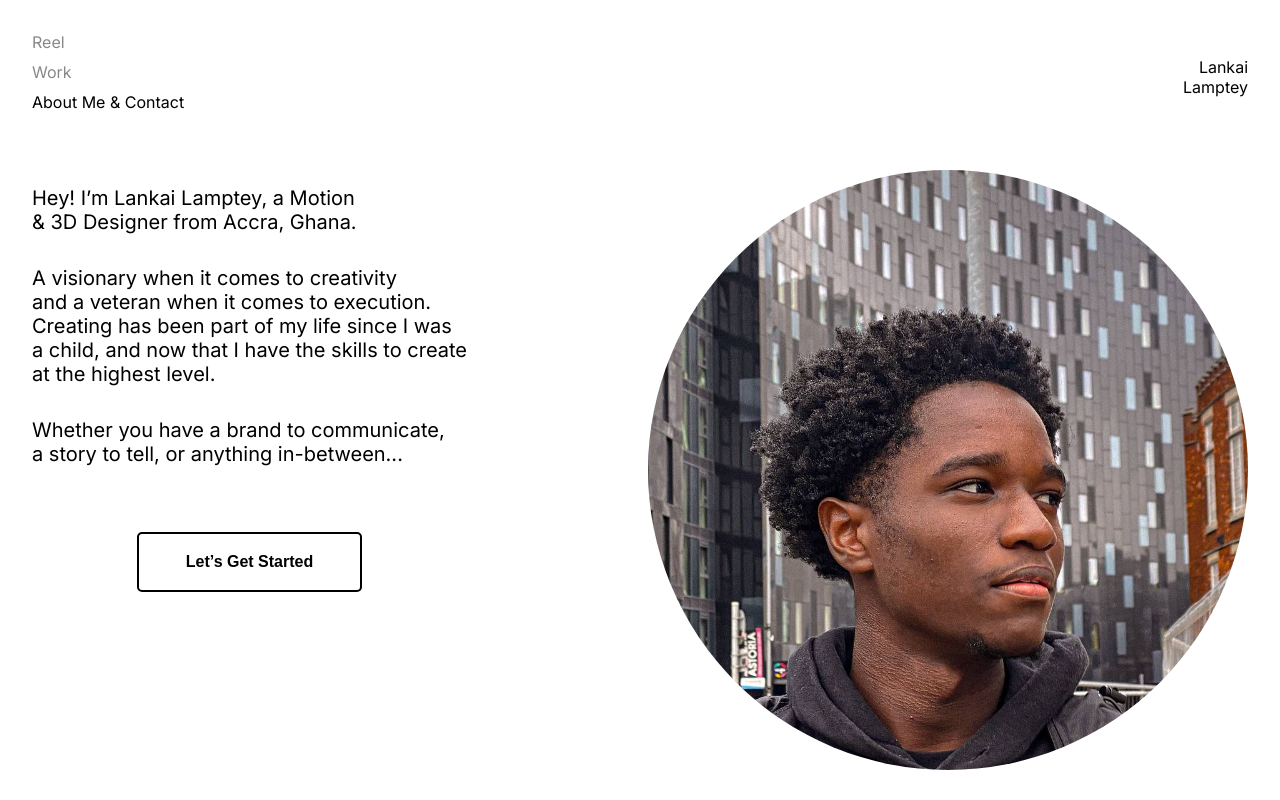
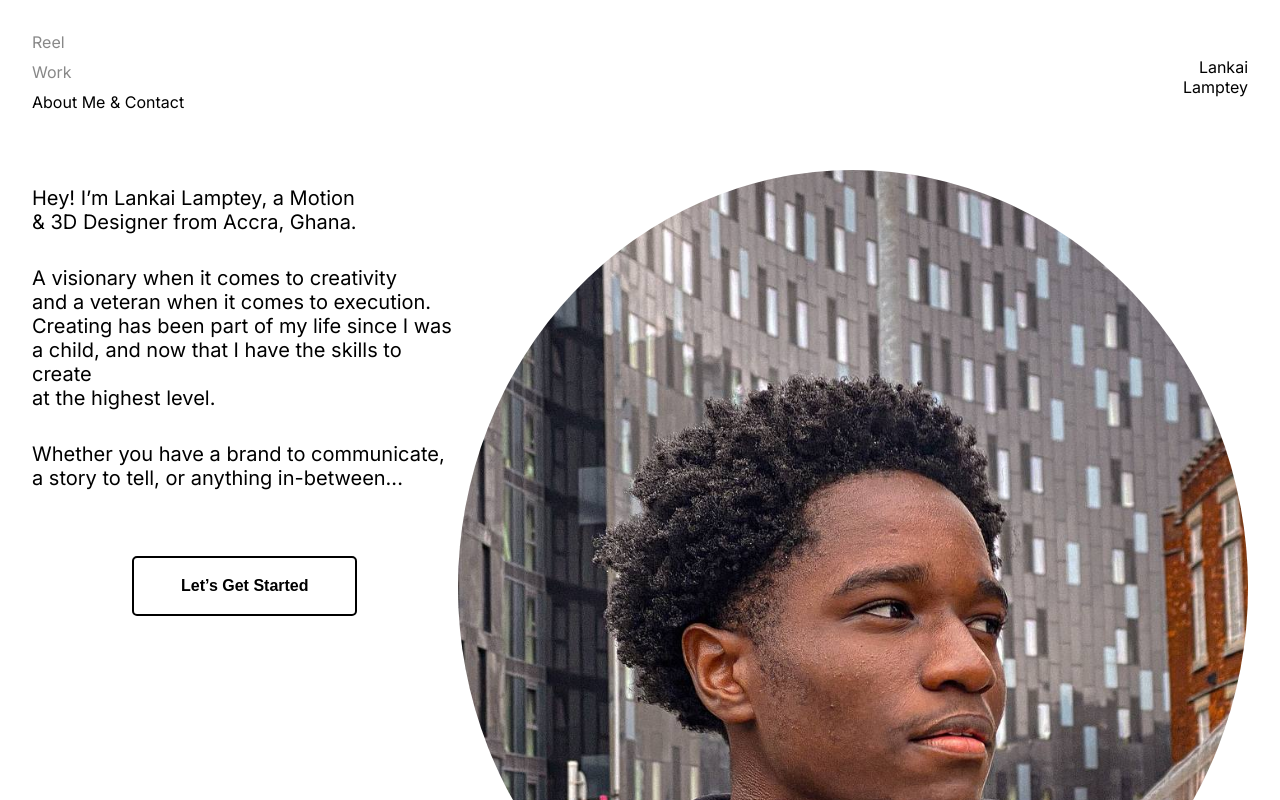
Before and after one commit to femilamptey/lankailamptey, a Next.js app: page /about in a window 1280 px wide. Shown: the top 800 px of the page. Built offline with nearby package versions, Linux system fonts and the light colour scheme.

Commit message:
Added cosmetic changes

```diff
--- a/app/about/page.module.css
+++ b/app/about/page.module.css
@@ -1,3 +1,5 @@
+@import url('https://fonts.googleapis.com/css2?family=Inter:wght@400&display=swap');
+
 .container {
     display: flex;
     flex-direction: row;
@@ -7,11 +9,15 @@
     padding: 2rem 0;
 }
 
-.column-left {
+.columnLeft {
     display: flex;
     flex-direction: column;
     font-size: 20px;
     text-align: left;
+    width: 35%;
+    /*margin-left: 5vw;*/
+    font-family: 'Inter', sans-serif;
+    font-weight: 400;
 }
 
 .text {
@@ -38,10 +44,12 @@
     color: white;
 }
 
-.column-right {
+.columnRight {
     display: flex;
     justify-content: center;
     align-items: center;
+    width: 65%;
+    /*margin-right: 5vw;*/
 }
 
 /* Media Queries for Responsiveness */
@@ -54,13 +62,13 @@
         padding: 1rem;
     }
 
-    .column-right {
+    .columnRight {
         order: -1; /* Move the image to the top */
         width: 100%;
         justify-content: center;
     }
 
-    .column-left {
+    .columnLeft {
         font-size: 20px;
         width: 100%;
         margin-top: 15px;
--- a/app/about/page.tsx
+++ b/app/about/page.tsx
@@ -33,7 +33,7 @@ const About = () => {
         <main className={styles.main}>
             <Header navLinks={headerLinks} />
             <div className={aboutStyles.container}>
-                <div className={aboutStyles['column-left']}>
+                <div className={aboutStyles.columnLeft}>
                     <div className={aboutStyles.text}>
                         Hey! I’m Lankai Lamptey, a Motion <br />
                         & 3D Designer from Accra, Ghana.
@@ -53,7 +53,7 @@ const About = () => {
                         Let’s Get Started
                     </button>
                 </div>
-                <div className={aboutStyles['column-right']}>
+                <div className={aboutStyles.columnRight}>
                     <ProfilePicture imagePath="/MEMAINPFP.jpg" />
                 </div>
             </div>
--- a/app/layout.tsx
+++ b/app/layout.tsx
@@ -20,9 +20,6 @@ export default function RootLayout({
 
     return (
         <html lang="en">
-            <Head>
-                <link rel="icon" href="/favicon.ico"/>
-            </Head>
             <body className={inter.className}>
                 <ReduxProvider >
                     <AnimatedLayout>
--- a/app/page.module.css
+++ b/app/page.module.css
@@ -81,29 +81,6 @@
   padding: 1rem 0;
 }
 
-.center::before {
-  background: var(--secondary-glow);
-  border-radius: 50%;
-  width: 480px;
-  height: 360px;
-  margin-left: -400px;
-}
-
-.center::after {
-  background: var(--primary-glow);
-  width: 240px;
-  height: 180px;
-  z-index: -1;
-}
-
-.center::before,
-.center::after {
-  content: "";
-  left: 50%;
-  position: absolute;
-  filter: blur(45px);
-  transform: translateZ(0);
-}
 
 .logo {
   position: relative;
--- a/components/PopupForm/index.tsx
+++ b/components/PopupForm/index.tsx
@@ -50,6 +50,21 @@ const PopupForm = () => {
     const handleChange = (e: React.ChangeEvent<HTMLInputElement | HTMLTextAreaElement>) => {
         const { name, value } = e.target;
         dispatch(updateField({ field: name as keyof FormState, value }));
+    };
+
+    const handleSubmit = () => {
+        const currentField = fields[step - 1] as keyof typeof form;
+        if (requiredFields.includes(currentField as string) && form[currentField] === '') {
+            dispatch(setError({ field: currentField, message: `Please fill in the required field` }));
+            return;
+        }
+
+        if (currentField === 'email' && !validateEmail(form.email)) {
+            dispatch(setError({ field: 'email', message: 'Please enter a valid email address' }));
+            return;
+        }
+
+        setStep((prevStep) => (prevStep < 6 ? prevStep + 1 : prevStep));
     };
 
     const validateEmail = (email: string) => {
@@ -195,7 +210,7 @@ const PopupForm = () => {
                             </div>
                             {form.errors.budget && <p className={styles.error}>{form.errors.budget}</p>}
                             <div className={styles.navButtonRow}>
-                                <button className={styles.button} onClick={handleNext}>Next</button>
+                                <button className={styles.button} onClick={handleSubmit}>Submit</button>
                                 <button className={styles.button} onClick={handlePrevious}>Back</button>
                             </div>
                         </motion.div>
--- a/components/ProfilePicture/ProfilePicture.module.css
+++ b/components/ProfilePicture/ProfilePicture.module.css
@@ -1,8 +1,8 @@
 .profilePicture {
-    width: 600px;
-    height: 600px;
-    max-width: 700px;
-    max-height: 700px;
+    width: 835px;
+    height: 835px;
+    max-width: 835px;
+    max-height: 835px;
     border-radius: 50%;
     object-fit: cover;
 }
--- a/components/Project/index.tsx
+++ b/components/Project/index.tsx
@@ -34,7 +34,7 @@ const Project: React.FC<ProjectProps> = ({imagePath, link, caption}) => {
                 width = screenWidth * 0.8;
             }
 
-            const aspectRatio = 16 / 9;
+            const aspectRatio = 4 / 3;
             height = width / aspectRatio;
 
             setDimensions({ width, height });
--- a/components/ReelCaption/ReelCaption.module.css
+++ b/components/ReelCaption/ReelCaption.module.css
@@ -3,6 +3,8 @@
     display: flex;
     flex-direction: column;
     padding: 1rem 0 1rem;
+    align-self: center;
+    width: 60%;
 }
 
 .iconRow {
--- a/components/SocialMediaIcon/SocialMediaIcon.module.css
+++ b/components/SocialMediaIcon/SocialMediaIcon.module.css
@@ -2,8 +2,7 @@
     display: flex;
     justify-content: space-around;
     align-items: center;
-    width: 100%;
-    max-width: 600px;
+    width: 10px;
     margin: 0 auto;
     padding-top: 1rem;
     padding-bottom: 1rem;
```
Also changed, not shown: 2 other files (tests, documents, lock files or other folders).
